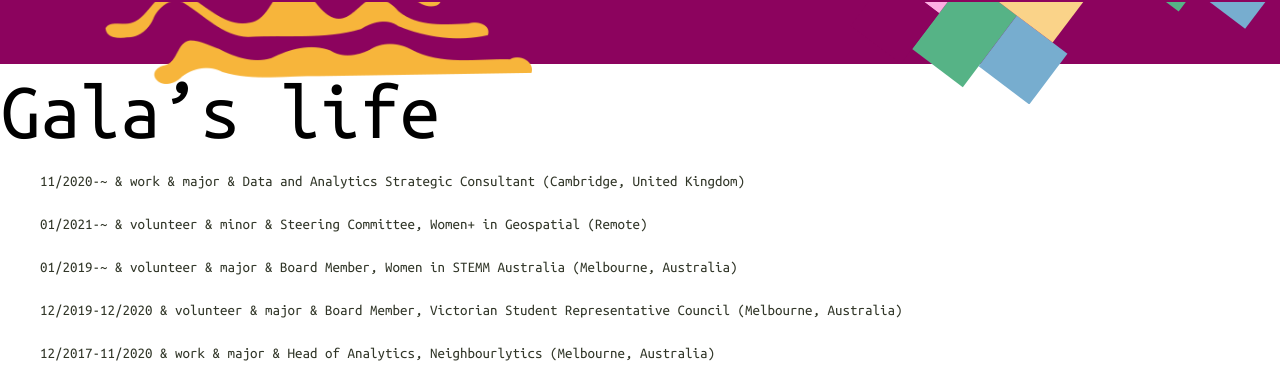
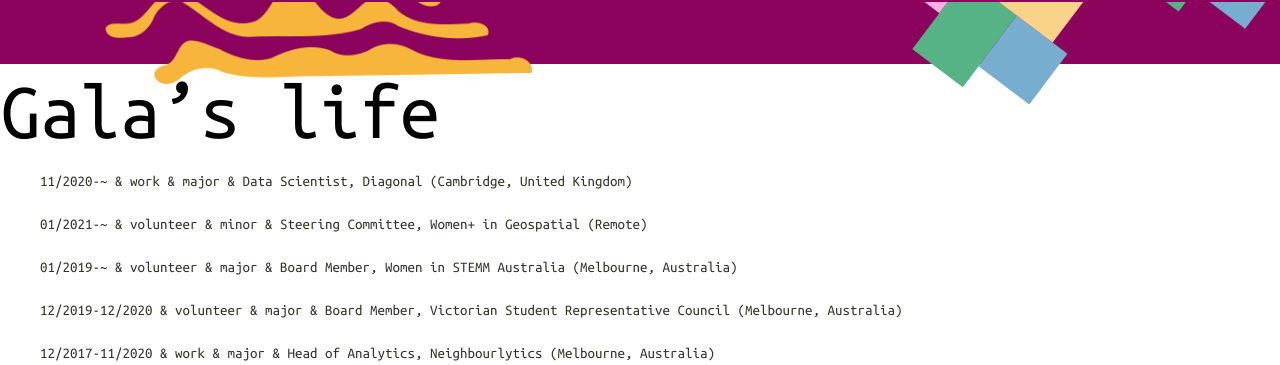
Before and after one commit to gacafe/gacafe.github.io, a Jekyll site: the page built from assets/life/life.md, in a window 1280 px wide and 900 px high, scrolled down 354 px. Shown: the part 86-451 px from the top of the window. Built offline with Jekyll 4.4.1, drawn with Linux system fonts in a browser that asks for light colours; some web fonts are replaced; our own code applies the rules of GitHub Pages for plain Markdown files.

Commit message:
experience

```diff
--- a/assets/life/life.md
+++ b/assets/life/life.md
@@ -1,6 +1,6 @@
 Gala's life
 ===============
-- 11/2020-~		  & work      & major & Data and Analytics Strategic Consultant (Cambridge, United Kingdom)
+- 11/2020-~		  & work      & major & Data Scientist, Diagonal (Cambridge, United Kingdom)
 
 - 01/2021-~		  & volunteer & minor & Steering Committee, Women+ in Geospatial (Remote)
 
```
